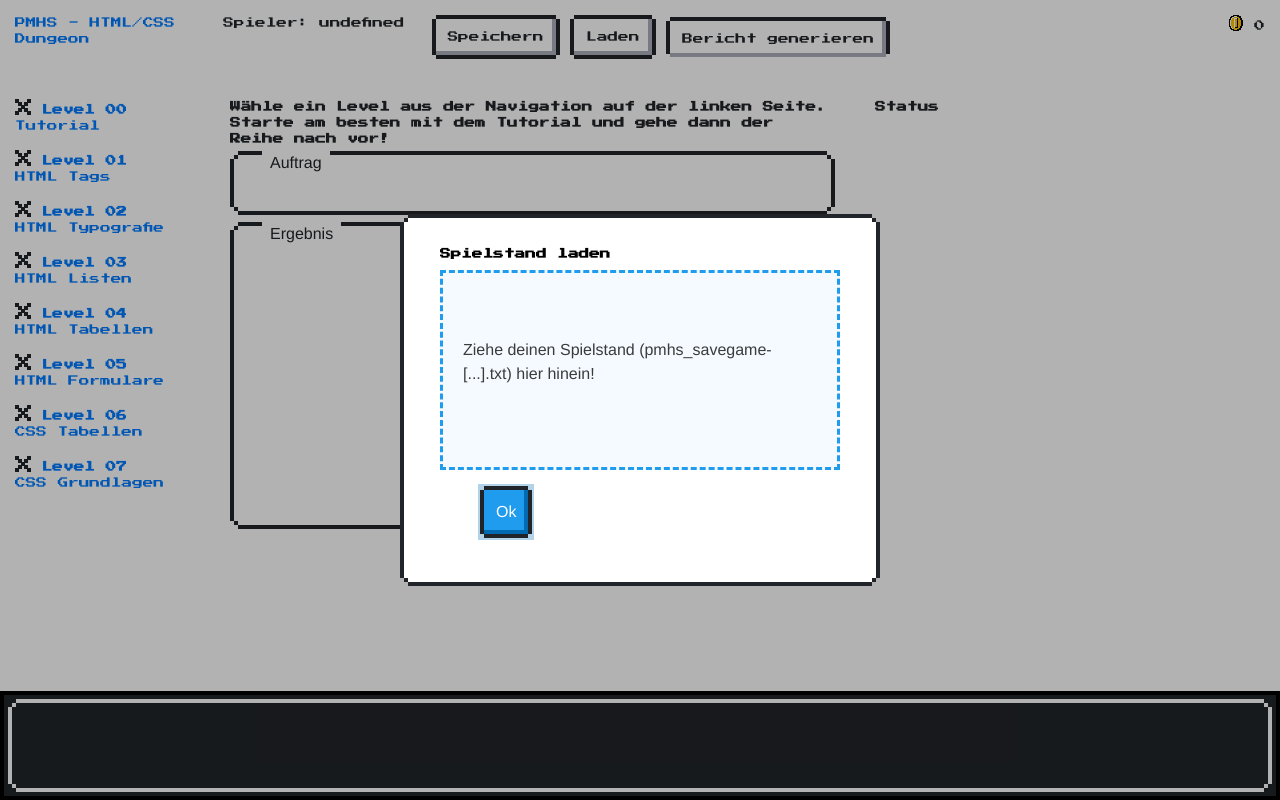
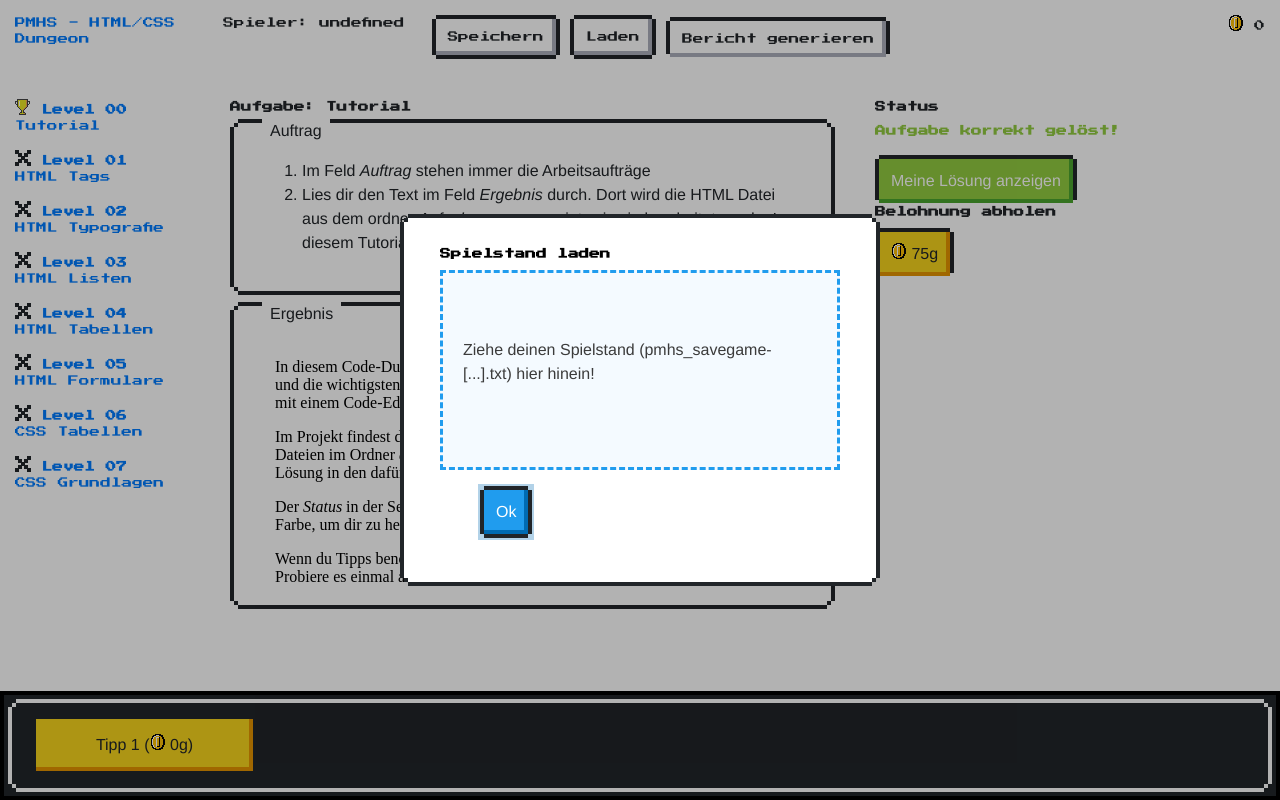
Before and after one commit to noboevbo/pmhs_htmlcss_dungeon_tgg11, a plain HTML site: page index.html in a window 1280 px wide. Both pictures are taken after a click on the button "Laden". Drawn offline with Linux system fonts and the light colour scheme.

Commit message:
(f) Bugfixes - load level on save, correct symbols in list

```diff
--- a/js/app/experiment_state_handler.js
+++ b/js/app/experiment_state_handler.js
@@ -10,7 +10,7 @@ async function updateExerciseState(exerciseID, exerciseData) {
   let db = getDB();
   db.get(exerciseID)
   .then((exerciseState) => {
-    setLinkState(exerciseID, exerciseState);
+    setLinkState(exerciseID, exerciseData.solved);
     if (exerciseState.solved) {
       showExperimentState(exerciseID, exerciseState, exerciseData.solved, exerciseData.errorMessages);
       return Promise.reject("State did not change, no need to update db");
@@ -27,11 +27,11 @@ async function updateExerciseState(exerciseID, exerciseData) {
   }).catch(() => {});
 }
 
-function  setLinkState(exerciseID, exerciseState) {
+function  setLinkState(exerciseID, solved) {
   let linkNode = document.getElementById(exerciseID + "_link");
-  console.log(`Try get node: ${exerciseID}_link. Experiment solved: ${exerciseState.solved}`)
+  console.log(`Try get node: ${exerciseID}_link. Experiment solved: ${solved}`)
   let iconNode = linkNode.getElementsByTagName("i")[0];
-  let stateSymbol = exerciseState.solved ? "nes-icon trophy is-small" : "nes-icon close is-small";
+  let stateSymbol = solved ? "nes-icon trophy is-small" : "nes-icon close is-small";
   iconNode.className = stateSymbol;
 }
 
--- a/js/app/jsdungeon.js
+++ b/js/app/jsdungeon.js
@@ -91,9 +91,13 @@ function  setLinkState(exerciseID, exerciseState) {
   }
 
 async function initializeActiveExercise() {
-    let activeExerciseNumber = await getAppData().activeExerciseNumber;
-    if (activeExerciseNumber !== null && exercises.length >= activeExerciseNumber) {
-        await setActiveExercise(exercises[activeExerciseNumber]);
+    console.log("Search for active exerise.")
+    let appData = await getAppData();
+    let selectedExercise = appData.selectedExercise
+    console.log(appData);
+    if (selectedExercise !== null && exercises.length >= selectedExercise) {
+        console.log("Active exercise found.")
+        await setActiveExercise(exercises[selectedExercise]);
     }
 }
 
--- a/js/exercises/01_html_tags.js
+++ b/js/exercises/01_html_tags.js
@@ -54,6 +54,6 @@ class ExerciseA extends Exercise {
     window.parent.postMessage(msg, window.origin);
   }
 }
-
+console.log("Hello")
 let exercise = new ExerciseA(exerciseID, instructions, tips, validationFuncs);
 window.onload = exercise.init();
```
Also changed, not shown: aufgaben/01_html_tags.html (+2 -1 lines).
